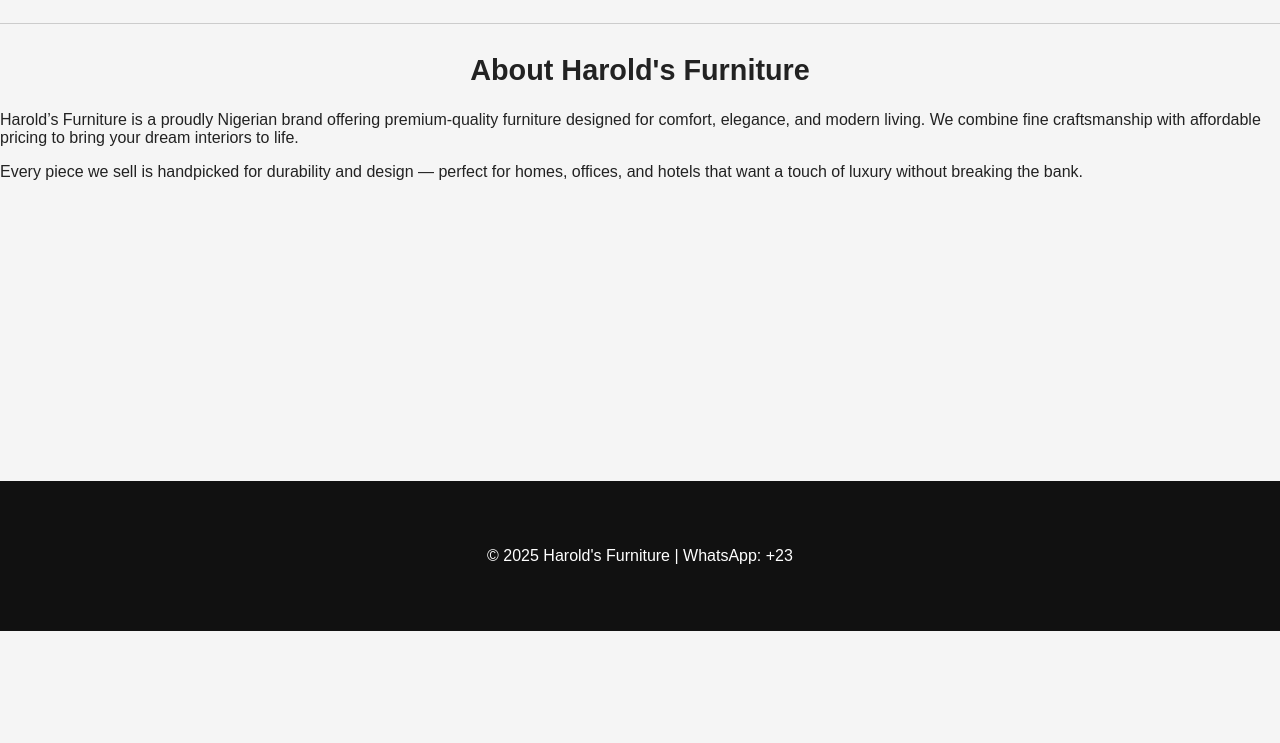
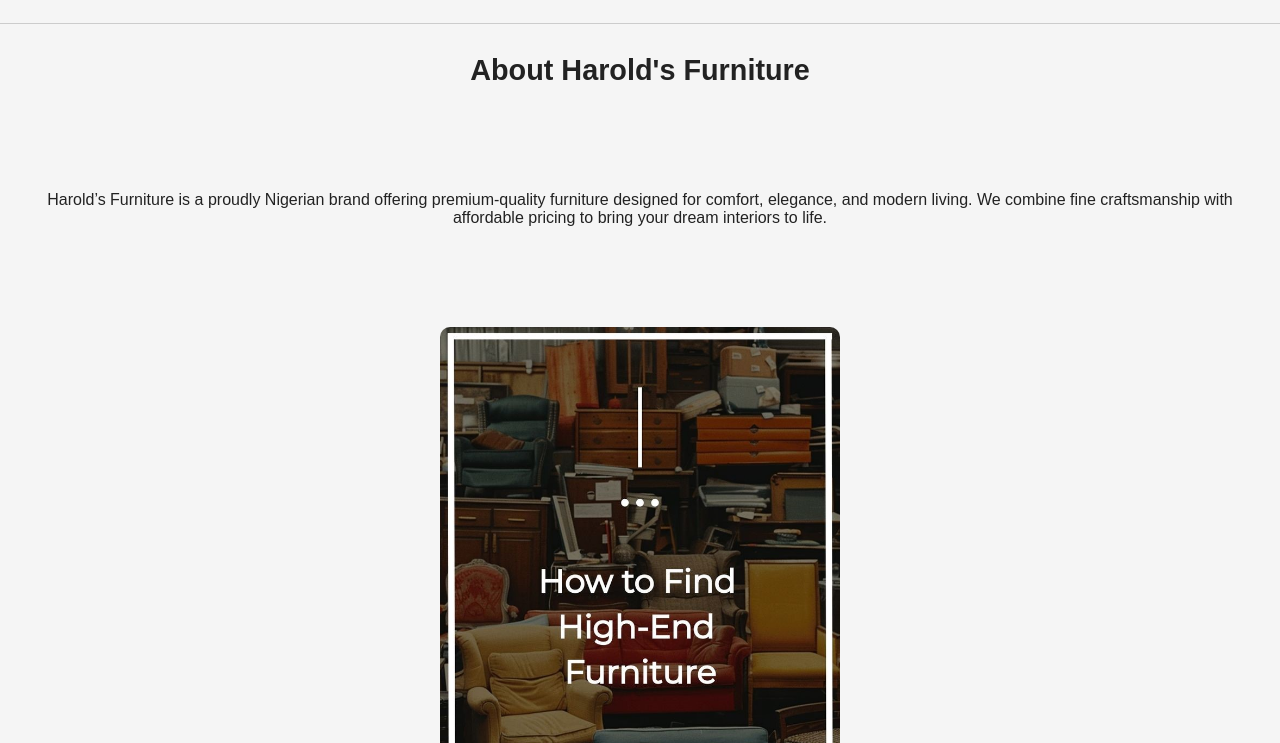
Before and after one commit to vinchirecordz/funiturehub, a plain HTML site: page about.html in a window 1280 px wide. Shown: the part 57-800 px from the top of the page. Drawn offline with Linux system fonts and the light colour scheme.

Commit message:
second commit

```diff
--- a/about.html
+++ b/about.html
@@ -32,6 +32,8 @@
       designed for comfort, elegance, and modern living. We combine fine craftsmanship
       with affordable pricing to bring your dream interiors to life.
     </p>
+    <img src="image/Dreaming of a luxurious home filled with high-end….jpg" alt="About Harold's Furniture" class="about-pic">
+
     <p>
       Every piece we sell is handpicked for durability and design — perfect for homes,
       offices, and hotels that want a touch of luxury without breaking the bank.
--- a/css/style.css
+++ b/css/style.css
@@ -179,6 +179,12 @@ footer {
 }
 
 
+/* ---------- ABOUT ---------- */
+.about p {
+  text-align: center;
+  padding: 80px 20px;
+}
+
 .product-card {
   background: rgba(255, 255, 255, 0.9);
   border: 1px solid var(--border-color);
@@ -216,6 +222,20 @@ footer {
 
 .add-to-cart:hover {
   opacity: 0.9;
+}
+
+.about img {
+  margin-top: 20px;
+  max-width: 800px;
+  width: 100%;
+  border-radius: 10px;
+}
+
+img {
+  width: 400px !important;
+  height: auto !important;
+  display: block;
+  margin: 0 auto;
 }
 
 /* ---------- CART PAGE ---------- */
```
Also changed, not shown: image/Dreaming of a luxurious home filled with high-end….jpg (added).
